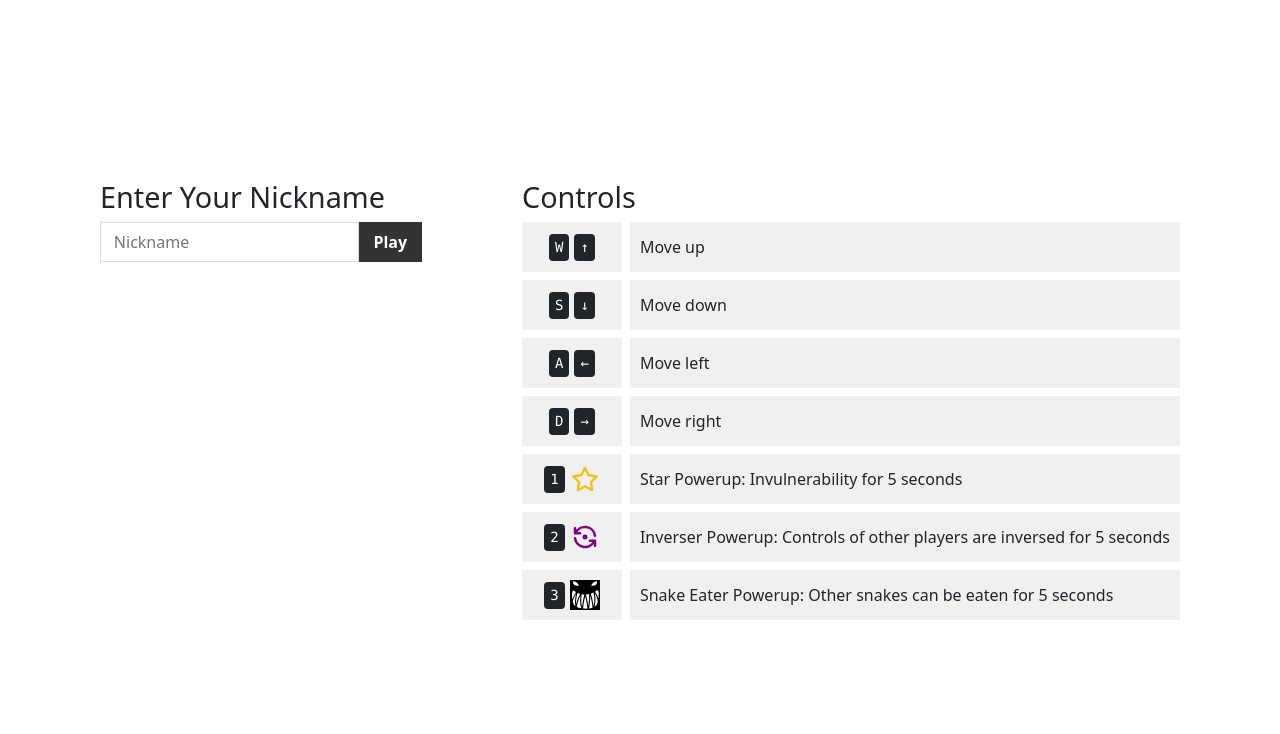
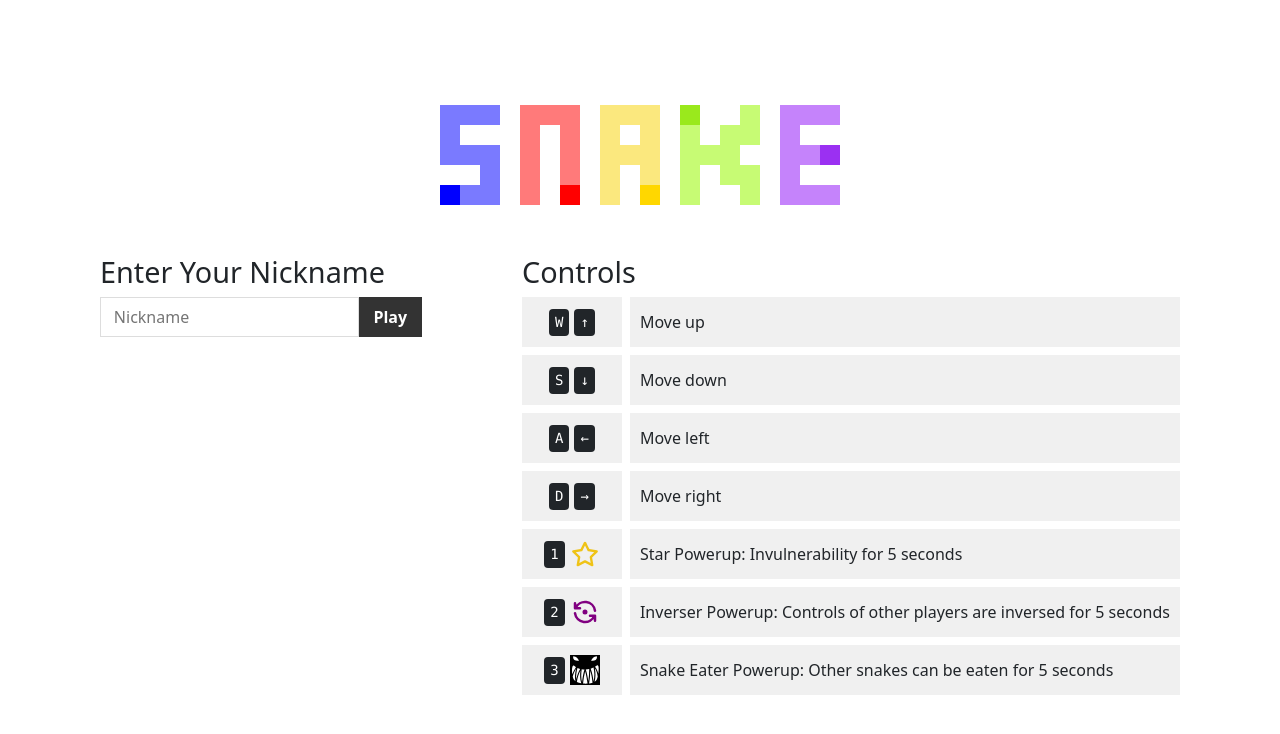
Before and after one commit to jonaslanzlinger/HSG-PACL-MultiplayerSnake, a plain HTML site: page frontend/index.html in a window 1280 px wide. Drawn offline with nearby package versions, Linux system fonts and the light colour scheme.

Commit message:
feat: add animated logo

```diff
--- a/frontend/index.html
+++ b/frontend/index.html
@@ -14,6 +14,7 @@
 <body>
 
    <section id="login" class="login-container">
+      <canvas id="logo"></canvas>
       <div>
          <div>
             <div id="final-score">
@@ -122,5 +123,6 @@
 <script src="./powerups.js"></script>
 <script src="./buff-debuff.js"></script>
 <script src="./chat.js"></script>
+<script src="./logo.js"></script>
 
 </html>
--- /dev/null
+++ b/frontend/logo.js
@@ -0,0 +1,402 @@
+const TILE_SIZE = 20
+const width = 20 * TILE_SIZE
+const height = 5 * TILE_SIZE
+
+const canvas = document.getElementById('logo')
+const ctx = canvas.getContext('2d')
+canvas.width = width
+canvas.height = height
+
+const frames = [
+  [
+    [2, 0, '#0000ff'],
+    [4, 4, '#ff0000'],
+    [8, 4, '#ffd700'],
+    [15, 0, '#9ae91c'],
+    [15, 4, '#9ae91c'],
+    [19, 0, '#9b30f2'],
+  ],
+  [
+    [2, 0, '#7a7aff'],
+    [1, 0, '#0000ff'],
+    [4, 4, '#ff7a7a'],
+    [4, 3, '#ff0000'],
+    [8, 4, '#fbe87e'],
+    [8, 3, '#ffd700'],
+    [15, 0, '#c7fb74'],
+    [15, 4, '#c7fb74'],
+    [15, 1, '#9ae91c'],
+    [15, 3, '#9ae91c'],
+    [19, 0, '#c583fb'],
+    [18, 0, '#9b30f2'],
+  ],
+  [
+    [2, 0, '#7a7aff'],
+    [1, 0, '#7a7aff'],
+    [0, 0, '#0000ff'],
+    [4, 4, '#ff7a7a'],
+    [4, 3, '#ff7a7a'],
+    [4, 2, '#ff0000'],
+    [8, 4, '#fbe87e'],
+    [8, 3, '#fbe87e'],
+    [8, 2, '#ffd700'],
+    [15, 0, '#c7fb74'],
+    [15, 4, '#c7fb74'],
+    [15, 1, '#c7fb74'],
+    [15, 3, '#c7fb74'],
+    [14, 1, '#9ae91c'],
+    [14, 3, '#9ae91c'],
+    [19, 0, '#c583fb'],
+    [18, 0, '#c583fb'],
+    [17, 0, '#9b30f2'],
+  ],
+  [
+    [2, 0, '#7a7aff'],
+    [1, 0, '#7a7aff'],
+    [0, 0, '#7a7aff'],
+    [0, 1, '#0000ff'],
+    [4, 4, '#ff7a7a'],
+    [4, 3, '#ff7a7a'],
+    [4, 2, '#ff7a7a'],
+    [4, 1, '#ff0000'],
+    [8, 4, '#fbe87e'],
+    [8, 3, '#fbe87e'],
+    [8, 2, '#fbe87e'],
+    [8, 1, '#ffd700'],
+    [15, 0, '#c7fb74'],
+    [15, 4, '#c7fb74'],
+    [15, 1, '#c7fb74'],
+    [15, 3, '#c7fb74'],
+    [14, 1, '#c7fb74'],
+    [14, 3, '#c7fb74'],
+    [14, 2, '#9ae91c'],
+    [19, 0, '#c583fb'],
+    [18, 0, '#c583fb'],
+    [17, 0, '#c583fb'],
+    [17, 1, '#9b30f2'],
+  ],
+  [
+    [2, 0, '#7a7aff'],
+    [1, 0, '#7a7aff'],
+    [0, 0, '#7a7aff'],
+    [0, 1, '#7a7aff'],
+    [0, 2, '#0000ff'],
+    [4, 4, '#ff7a7a'],
+    [4, 3, '#ff7a7a'],
+    [4, 2, '#ff7a7a'],
+    [4, 1, '#ff7a7a'],
+    [4, 0, '#ff0000'],
+    [8, 4, '#fbe87e'],
+    [8, 3, '#fbe87e'],
+    [8, 2, '#fbe87e'],
+    [8, 1, '#fbe87e'],
+    [8, 0, '#ffd700'],
+    [15, 0, '#c7fb74'],
+    [15, 4, '#c7fb74'],
+    [15, 1, '#c7fb74'],
+    [15, 3, '#c7fb74'],
+    [14, 1, '#c7fb74'],
+    [14, 3, '#c7fb74'],
+    [14, 2, '#c7fb74'],
+    [13, 2, '#9ae91c'],
+    [19, 0, '#c583fb'],
+    [18, 0, '#c583fb'],
+    [17, 0, '#c583fb'],
+    [17, 1, '#c583fb'],
+    [17, 2, '#9b30f2'],
+  ],
+  [
+    [2, 0, '#7a7aff'],
+    [1, 0, '#7a7aff'],
+    [0, 0, '#7a7aff'],
+    [0, 1, '#7a7aff'],
+    [0, 2, '#7a7aff'],
+    [1, 2, '#0000ff'],
+    [4, 4, '#ff7a7a'],
+    [4, 3, '#ff7a7a'],
+    [4, 2, '#ff7a7a'],
+    [4, 1, '#ff7a7a'],
+    [4, 0, '#ff7a7a'],
+    [5, 0, '#ff0000'],
+    [8, 4, '#fbe87e'],
+    [8, 3, '#fbe87e'],
+    [8, 2, '#fbe87e'],
+    [8, 1, '#fbe87e'],
+    [8, 0, '#fbe87e'],
+    [9, 0, '#ffd700'],
+    [15, 0, '#c7fb74'],
+    [15, 4, '#c7fb74'],
+    [15, 1, '#c7fb74'],
+    [15, 3, '#c7fb74'],
+    [14, 1, '#c7fb74'],
+    [14, 3, '#c7fb74'],
+    [14, 2, '#c7fb74'],
+    [13, 2, '#c7fb74'],
+    [12, 2, '#9ae91c'],
+    [19, 0, '#c583fb'],
+    [18, 0, '#c583fb'],
+    [17, 0, '#c583fb'],
+    [17, 1, '#c583fb'],
+    [17, 2, '#c583fb'],
+    [17, 3, '#9b30f2'],
+  ],
+  [
+    [2, 0, '#7a7aff'],
+    [1, 0, '#7a7aff'],
+    [0, 0, '#7a7aff'],
+    [0, 1, '#7a7aff'],
+    [0, 2, '#7a7aff'],
+    [1, 2, '#7a7aff'],
+    [2, 2, '#0000ff'],
+    [4, 4, '#ff7a7a'],
+    [4, 3, '#ff7a7a'],
+    [4, 2, '#ff7a7a'],
+    [4, 1, '#ff7a7a'],
+    [4, 0, '#ff7a7a'],
+    [5, 0, '#ff7a7a'],
+    [6, 0, '#ff0000'],
+    [8, 4, '#fbe87e'],
+    [8, 3, '#fbe87e'],
+    [8, 2, '#fbe87e'],
+    [8, 1, '#fbe87e'],
+    [8, 0, '#fbe87e'],
+    [9, 0, '#fbe87e'],
+    [10, 0, '#ffd700'],
+    [15, 0, '#c7fb74'],
+    [15, 4, '#c7fb74'],
+    [15, 1, '#c7fb74'],
+    [15, 3, '#c7fb74'],
+    [14, 1, '#c7fb74'],
+    [14, 3, '#c7fb74'],
+    [14, 2, '#c7fb74'],
+    [13, 2, '#c7fb74'],
+    [12, 2, '#c7fb74'],
+    [12, 3, '#9ae91c'],
+    [19, 0, '#c583fb'],
+    [18, 0, '#c583fb'],
+    [17, 0, '#c583fb'],
+    [17, 1, '#c583fb'],
+    [17, 2, '#c583fb'],
+    [17, 3, '#c583fb'],
+    [17, 4, '#9b30f2'],
+  ],
+  [
+    [2, 0, '#7a7aff'],
+    [1, 0, '#7a7aff'],
+    [0, 0, '#7a7aff'],
+    [0, 1, '#7a7aff'],
+    [0, 2, '#7a7aff'],
+    [1, 2, '#7a7aff'],
+    [2, 2, '#7a7aff'],
+    [2, 3, '#0000ff'],
+    [4, 4, '#ff7a7a'],
+    [4, 3, '#ff7a7a'],
+    [4, 2, '#ff7a7a'],
+    [4, 1, '#ff7a7a'],
+    [4, 0, '#ff7a7a'],
+    [5, 0, '#ff7a7a'],
+    [6, 0, '#ff7a7a'],
+    [6, 1, '#ff0000'],
+    [8, 4, '#fbe87e'],
+    [8, 3, '#fbe87e'],
+    [8, 2, '#fbe87e'],
+    [8, 1, '#fbe87e'],
+    [8, 0, '#fbe87e'],
+    [9, 0, '#fbe87e'],
+    [10, 0, '#fbe87e'],
+    [10, 1, '#ffd700'],
+    [15, 0, '#c7fb74'],
+    [15, 4, '#c7fb74'],
+    [15, 1, '#c7fb74'],
+    [15, 3, '#c7fb74'],
+    [14, 1, '#c7fb74'],
+    [14, 3, '#c7fb74'],
+    [14, 2, '#c7fb74'],
+    [13, 2, '#c7fb74'],
+    [12, 2, '#c7fb74'],
+    [12, 3, '#c7fb74'],
+    [12, 4, '#9ae91c'],
+    [19, 0, '#c583fb'],
+    [18, 0, '#c583fb'],
+    [17, 0, '#c583fb'],
+    [17, 1, '#c583fb'],
+    [17, 2, '#c583fb'],
+    [17, 3, '#c583fb'],
+    [17, 4, '#c583fb'],
+    [18, 4, '#9b30f2'],
+  ],
+  [
+    [2, 0, '#7a7aff'],
+    [1, 0, '#7a7aff'],
+    [0, 0, '#7a7aff'],
+    [0, 1, '#7a7aff'],
+    [0, 2, '#7a7aff'],
+    [1, 2, '#7a7aff'],
+    [2, 2, '#7a7aff'],
+    [2, 3, '#7a7aff'],
+    [2, 4, '#0000ff'],
+    [4, 4, '#ff7a7a'],
+    [4, 3, '#ff7a7a'],
+    [4, 2, '#ff7a7a'],
+    [4, 1, '#ff7a7a'],
+    [4, 0, '#ff7a7a'],
+    [5, 0, '#ff7a7a'],
+    [6, 0, '#ff7a7a'],
+    [6, 1, '#ff7a7a'],
+    [6, 2, '#ff0000'],
+    [8, 4, '#fbe87e'],
+    [8, 3, '#fbe87e'],
+    [8, 2, '#fbe87e'],
+    [8, 1, '#fbe87e'],
+    [8, 0, '#fbe87e'],
+    [9, 0, '#fbe87e'],
+    [10, 0, '#fbe87e'],
+    [10, 1, '#fbe87e'],
+    [10, 2, '#ffd700'],
+    [15, 0, '#c7fb74'],
+    [15, 4, '#c7fb74'],
+    [15, 1, '#c7fb74'],
+    [15, 3, '#c7fb74'],
+    [14, 1, '#c7fb74'],
+    [14, 3, '#c7fb74'],
+    [14, 2, '#c7fb74'],
+    [13, 2, '#c7fb74'],
+    [12, 2, '#c7fb74'],
+    [12, 3, '#c7fb74'],
+    [12, 4, '#c7fb74'],
+    [12, 1, '#9ae91c'],
+    [12, 4, '#9ae91c'],
+    [19, 0, '#c583fb'],
+    [18, 0, '#c583fb'],
+    [17, 0, '#c583fb'],
+    [17, 1, '#c583fb'],
+    [17, 2, '#c583fb'],
+    [17, 3, '#c583fb'],
+    [17, 4, '#c583fb'],
+    [18, 4, '#c583fb'],
+    [19, 4, '#9b30f2'],
+  ],
+  [
+    [2, 0, '#7a7aff'],
+    [1, 0, '#7a7aff'],
+    [0, 0, '#7a7aff'],
+    [0, 1, '#7a7aff'],
+    [0, 2, '#7a7aff'],
+    [1, 2, '#7a7aff'],
+    [2, 2, '#7a7aff'],
+    [2, 3, '#7a7aff'],
+    [2, 4, '#7a7aff'],
+    [1, 4, '#0000ff'],
+    [4, 4, '#ff7a7a'],
+    [4, 3, '#ff7a7a'],
+    [4, 2, '#ff7a7a'],
+    [4, 1, '#ff7a7a'],
+    [4, 0, '#ff7a7a'],
+    [5, 0, '#ff7a7a'],
+    [6, 0, '#ff7a7a'],
+    [6, 1, '#ff7a7a'],
+    [6, 2, '#ff7a7a'],
+    [6, 3, '#ff0000'],
+    [8, 4, '#fbe87e'],
+    [8, 3, '#fbe87e'],
+    [8, 2, '#fbe87e'],
+    [8, 1, '#fbe87e'],
+    [8, 0, '#fbe87e'],
+    [9, 0, '#fbe87e'],
+    [10, 0, '#fbe87e'],
+    [10, 1, '#fbe87e'],
+    [10, 2, '#fbe87e'],
+    [9, 2, '#fbe87e'],
+    [10, 3, '#ffd700'],
+    [15, 0, '#c7fb74'],
+    [15, 4, '#c7fb74'],
+    [15, 1, '#c7fb74'],
+    [15, 3, '#c7fb74'],
+    [14, 1, '#c7fb74'],
+    [14, 3, '#c7fb74'],
+    [14, 2, '#c7fb74'],
+    [13, 2, '#c7fb74'],
+    [12, 2, '#c7fb74'],
+    [12, 3, '#c7fb74'],
+    [12, 4, '#c7fb74'],
+    [12, 1, '#c7fb74'],
+    [12, 0, '#9ae91c'],
+    [19, 0, '#c583fb'],
+    [18, 0, '#c583fb'],
+    [17, 0, '#c583fb'],
+    [17, 1, '#c583fb'],
+    [17, 2, '#c583fb'],
+    [17, 3, '#c583fb'],
+    [17, 4, '#c583fb'],
+    [18, 4, '#c583fb'],
+    [19, 4, '#c583fb'],
+    [18, 2, '#9b30f2'],
+  ],
+  [
+    [2, 0, '#7a7aff'],
+    [1, 0, '#7a7aff'],
+    [0, 0, '#7a7aff'],
+    [0, 1, '#7a7aff'],
+    [0, 2, '#7a7aff'],
+    [1, 2, '#7a7aff'],
+    [2, 2, '#7a7aff'],
+    [2, 3, '#7a7aff'],
+    [2, 4, '#7a7aff'],
+    [1, 4, '#7a7aff'],
+    [0, 4, '#0000ff'],
+    [4, 4, '#ff7a7a'],
+    [4, 3, '#ff7a7a'],
+    [4, 2, '#ff7a7a'],
+    [4, 1, '#ff7a7a'],
+    [4, 0, '#ff7a7a'],
+    [5, 0, '#ff7a7a'],
+    [6, 0, '#ff7a7a'],
+    [6, 1, '#ff7a7a'],
+    [6, 2, '#ff7a7a'],
+    [6, 3, '#ff7a7a'],
+    [6, 4, '#ff0000'],
+    [8, 4, '#fbe87e'],
+    [8, 3, '#fbe87e'],
+    [8, 2, '#fbe87e'],
+    [8, 1, '#fbe87e'],
+    [8, 0, '#fbe87e'],
+    [9, 0, '#fbe87e'],
+    [10, 0, '#fbe87e'],
+    [10, 1, '#fbe87e'],
+    [10, 2, '#fbe87e'],
+    [10, 3, '#fbe87e'],
+    [10, 4, '#ffd700'],
+    [19, 0, '#c583fb'],
+    [18, 0, '#c583fb'],
+    [17, 0, '#c583fb'],
+    [17, 1, '#c583fb'],
+    [17, 2, '#c583fb'],
+    [17, 3, '#c583fb'],
+    [17, 4, '#c583fb'],
+    [18, 4, '#c583fb'],
+    [19, 4, '#c583fb'],
+    [18, 2, '#c583fb'],
+    [19, 2, '#9b30f2'],
+  ],
+]
+
+drawLogo()
+
+async function drawLogo() {
+  ctx.fillStyle = "#ffffff"
+  ctx.fillRect(0, 0, canvas.width, canvas.height)
+
+  for (const frame of frames) {
+    for (const [x, y, color] of frame) {
+      ctx.fillStyle = color
+      ctx.fillRect(x * TILE_SIZE, y * TILE_SIZE, TILE_SIZE, TILE_SIZE)
+    }
+    await sleep(75)
+  }
+
+  canvas.addEventListener("click", async () => drawLogo())
+}
+
+function sleep(ms) {
+  return new Promise((resolve) => setTimeout(resolve, ms))
+}
--- a/frontend/style.css
+++ b/frontend/style.css
@@ -202,6 +202,8 @@ ol#debuff-list {
   justify-content: center;
   align-items: center;
   height: 100vh;
+  flex-direction: column;
+  gap: 50px;
 }
 
 .login-container>div {
```
